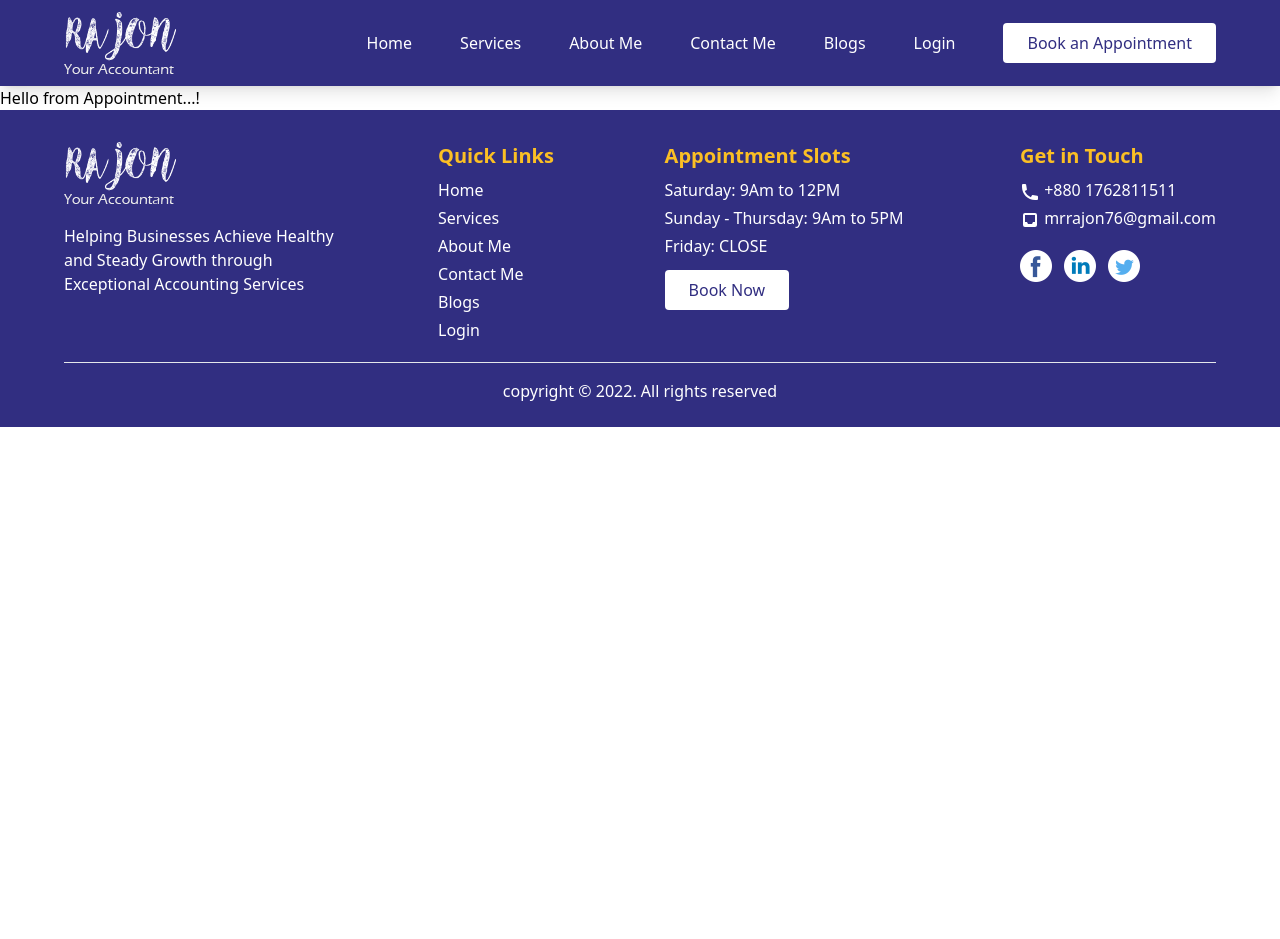
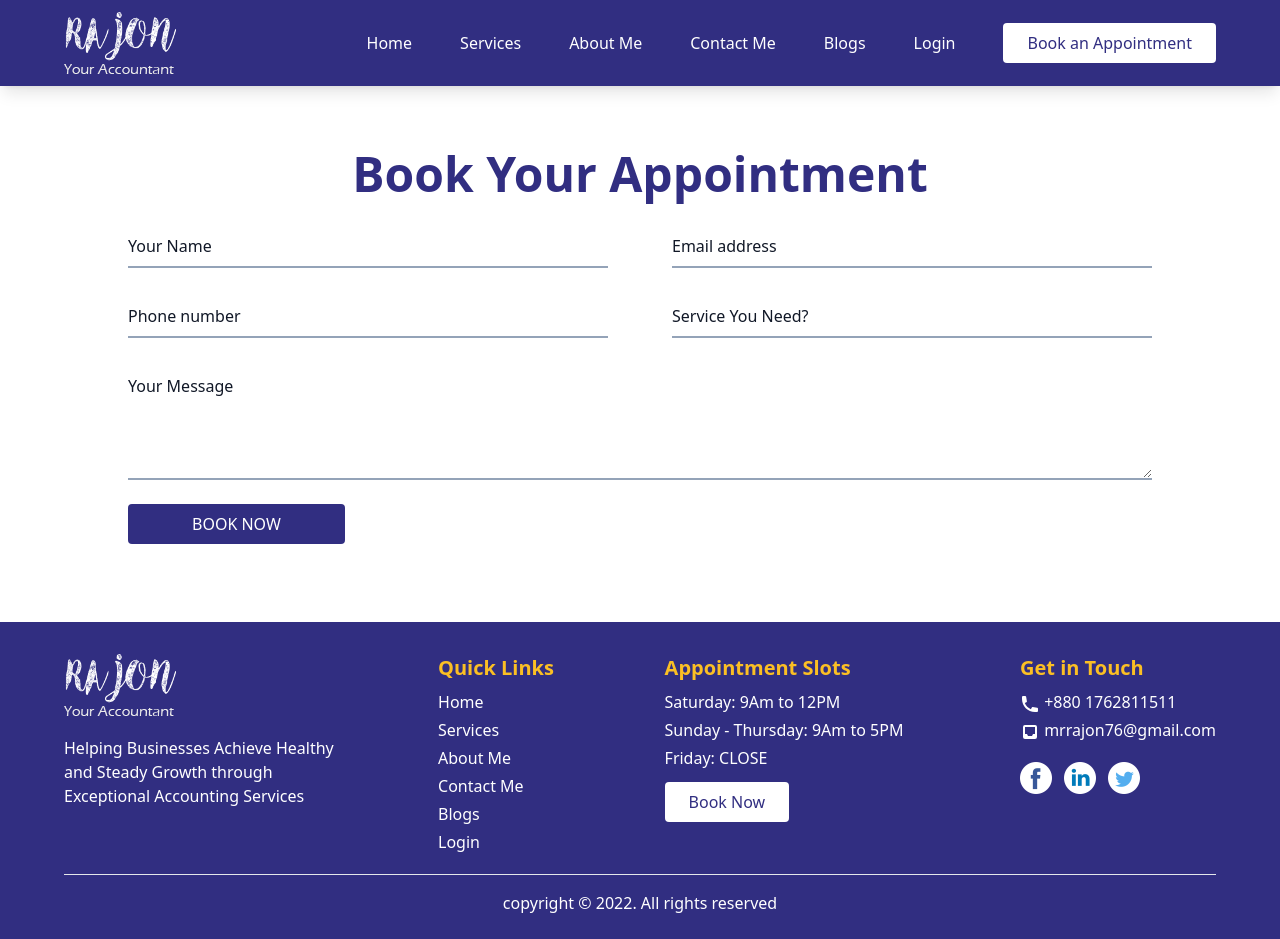
Before and after one commit to mrrajon76/react--independent-service-provider, a React (Create React App) app: page /checkout in a window 1280 px wide. Before the commit the page ends 800 px from the top, so only its background shows below. Built offline with nearby package versions, Linux system fonts and the light colour scheme.

Commit message:
Login & Register functionality added

```diff
--- a/src/App.js
+++ b/src/App.js
@@ -1,8 +1,8 @@
 import { Route, Routes } from 'react-router-dom';
 import './App.css';
 import About from './Pages/About/About';
-import Appointment from './Pages/Appointment/Appointment';
 import Blogs from './Pages/Blogs/Blogs';
+import Checkout from './Pages/Checkout/Checkout';
 import Contact from './Pages/Contact/Contact';
 import Home from './Pages/Home/Home';
 import Login from './Pages/LoginRegister/Login/Login';
@@ -25,7 +25,7 @@ function App() {
         <Route path='/blogs' element={<Blogs></Blogs>}></Route>
         <Route path='/login' element={<Login></Login>}></Route>
         <Route path='/register' element={<Register></Register>}></Route>
-        <Route path='/checkout' element={<Appointment></Appointment>}></Route>
+        <Route path='/checkout' element={<Checkout></Checkout>}></Route>
         <Route path='*' element={<NotFound></NotFound>}></Route>
       </Routes>
       <Footer></Footer>
--- a/src/Pages/Checkout/Checkout.js
+++ b/src/Pages/Checkout/Checkout.js
@@ -2,8 +2,38 @@ import React from 'react';
 
 const Checkout = () => {
     return (
-        <div>
-            Hello from checkout...!
+        <div className='min-h-[67vh] py-16 px-5 md:px-14 lg:px-32'>
+            <div className=''>
+                <h3 className='text-4xl lg:text-5xl text-indigo-900 font-extrabold text-center mb-6'>Book Your Appointment</h3>
+
+                <form>
+                    <div className="grid grid-cols-1 md:grid-cols-2 md:gap-16">
+                        <div className="relative z-0 mb-6 w-full group">
+                            <input type="text" name="floating_name" className="block py-2.5 px-0 w-full bg-transparent border-0 border-b-2 border-slate-400 appearance-none focus:outline-none focus:ring-0 focus:border-indigo-900 peer" placeholder=" " required />
+                            <label for="floating_name" className="absolute  text-gray-900 dark:text-gray-600 duration-300 transform -translate-y-6 scale-75 top-3 -z-10 origin-[0] peer-focus:left-0 peer-focus:text-indigo-900 peer-focus:dark:text-indigo-900ss peer-placeholder-shown:scale-100 peer-placeholder-shown:translate-y-0 peer-focus:scale-75 peer-focus:-translate-y-6">Your Name</label>
+                        </div>
+                        <div className="relative z-0 mb-6 w-full group">
+                            <input type="email" name="floating_email" className="block py-2.5 px-0 w-full bg-transparent border-0 border-b-2 border-slate-400 appearance-none focus:outline-none focus:ring-0 focus:border-indigo-900 peer" placeholder=" " required />
+                            <label for="floating_email" className="absolute  text-gray-900 dark:text-gray-600 duration-300 transform -translate-y-6 scale-75 top-3 -z-10 origin-[0] peer-focus:left-0 peer-focus:text-indigo-900 peer-focus:dark:text-indigo-900ss peer-placeholder-shown:scale-100 peer-placeholder-shown:translate-y-0 peer-focus:scale-75 peer-focus:-translate-y-6">Email address</label>
+                        </div>
+                    </div>
+                    <div className="grid grid-cols-1 md:grid-cols-2 md:gap-16">
+                        <div className="relative z-0 mb-6 w-full group">
+                            <input type="text" name="floating_phone" className="block py-2.5 px-0 w-full bg-transparent border-0 border-b-2 border-slate-400 appearance-none focus:outline-none focus:ring-0 focus:border-indigo-900 peer" placeholder=" " required />
+                            <label for="floating_phone" className="absolute  text-gray-900 dark:text-gray-600 duration-300 transform -translate-y-6 scale-75 top-3 -z-10 origin-[0] peer-focus:left-0 peer-focus:text-indigo-900 peer-focus:dark:text-indigo-900ss peer-placeholder-shown:scale-100 peer-placeholder-shown:translate-y-0 peer-focus:scale-75 peer-focus:-translate-y-6">Phone number</label>
+                        </div>
+                        <div className="relative z-0 mb-6 w-full group">
+                            <input type="text" name="floating_service" className="block py-2.5 px-0 w-full bg-transparent border-0 border-b-2 border-slate-400 appearance-none focus:outline-none focus:ring-0 focus:border-indigo-900 peer" placeholder=" " required />
+                            <label for="floating_service" className="absolute  text-gray-900 dark:text-gray-600 duration-300 transform -translate-y-6 scale-75 top-3 -z-10 origin-[0] peer-focus:left-0 peer-focus:text-indigo-900 peer-focus:dark:text-indigo-900ss peer-placeholder-shown:scale-100 peer-placeholder-shown:translate-y-0 peer-focus:scale-75 peer-focus:-translate-y-6">Service You Need?</label>
+                        </div>
+                    </div>
+                    <div className="relative z-0 mb-6 w-full group">
+                        <textarea rows={4} name="floating_message" className="block py-2.5 px-0 w-full bg-transparent border-0 border-b-2 border-slate-400 appearance-none focus:outline-none focus:ring-0 focus:border-indigo-900 peer" placeholder=" " required />
+                        <label for="floating_message" className="absolute  text-gray-900 dark:text-gray-600 duration-300 transform -translate-y-6 scale-75 top-3 -z-10 origin-[0] peer-focus:left-0 peer-focus:text-indigo-900 peer-focus:dark:text-indigo-900ss peer-placeholder-shown:scale-100 peer-placeholder-shown:translate-y-0 peer-focus:scale-75 peer-focus:-translate-y-6">Your Message</label>
+                    </div>
+                    <button type="submit" className="text-white bg-indigo-900 hover:bg-amber-500 focus:outline-none uppercase rounded px-16 py-2 text-center">Book Now</button>
+                </form>
+            </div>
         </div>
     );
 };
--- a/src/Pages/LoginRegister/Login/Login.js
+++ b/src/Pages/LoginRegister/Login/Login.js
@@ -1,20 +1,62 @@
 import React from 'react';
 import googleIcon from '../../../images/google.png';
 import githubIcon from '../../../images/github.png';
-import { Link } from 'react-router-dom';
+import { Link, useNavigate } from 'react-router-dom';
+import { useSignInWithEmailAndPassword, useSignInWithGithub, useSignInWithGoogle } from 'react-firebase-hooks/auth';
+import auth from '../../../firebase.init';
 
 const Login = () => {
+    const [
+        signInWithEmailAndPassword,
+        user,
+        loading,
+        error,
+    ] = useSignInWithEmailAndPassword(auth);
+
+    const [signInWithGoogle, user2, loading2, error2] = useSignInWithGoogle(auth);
+    const [signInWithGithub, user1, loading1, error1] = useSignInWithGithub(auth);
+
+    const navigate = useNavigate();
+
+    let loadingMessage;
+    let errorMessage;
+
+    if (loading || loading1 || loading2) {
+        loadingMessage = <p className='text-center text-indigo-900'>Loading......</p>;
+    }
+
+    if (user || user1 || user2) {
+        navigate('/');
+    }
+
+    if (error || error1 || error2) {
+        errorMessage = <p className='text-red-500 text-center'>Error: {error?.message} {error1?.message} {error2?.message}</p>
+    }
+    const handleLogin = event => {
+        event.preventDefault();
+        const email = event.target.email.value;
+        const password = event.target.pass.value;
+
+        signInWithEmailAndPassword(email, password);
+        // console.log(email, password);
+    }
     return (
         <div className='lg:min-h-[67vh] lg:w-1/3 mx-5 md:mx-20 lg:mx-auto my-14 py-14 px-5 md:px-10 lg:py-7 lg:px-7 shadow-lg shadow-slate-400'>
             <h3 className='text-4xl text-indigo-900 font-extrabold text-center mb-6'>Welcome Back!</h3>
-            <form>
+            {
+                errorMessage
+            }
+            {
+                loadingMessage
+            }
+            <form onSubmit={handleLogin}>
                 <div className="relative z-0 mb-7 w-full group">
-                    <input type="email" name="floating_email" className="block py-2.5 px-0 w-full bg-transparent border-0 border-b-2 border-slate-400 appearance-none focus:outline-none focus:ring-0 focus:border-indigo-900 peer" placeholder=" " required />
-                    <label for="floating_email" className="absolute  text-gray-900 dark:text-gray-600 duration-300 transform -translate-y-6 scale-75 top-3 -z-10 origin-[0] peer-focus:left-0 peer-focus:text-indigo-900 peer-focus:dark:text-indigo-900ss peer-placeholder-shown:scale-100 peer-placeholder-shown:translate-y-0 peer-focus:scale-75 peer-focus:-translate-y-6">Email address</label>
+                    <input type="email" name="email" className="block py-2.5 px-0 w-full bg-transparent border-0 border-b-2 border-slate-400 appearance-none focus:outline-none focus:ring-0 focus:border-indigo-900 peer" placeholder=" " required />
+                    <label for="email" className="absolute  text-gray-900 dark:text-gray-600 duration-300 transform -translate-y-6 scale-75 top-3 -z-10 origin-[0] peer-focus:left-0 peer-focus:text-indigo-900 peer-focus:dark:text-indigo-900ss peer-placeholder-shown:scale-100 peer-placeholder-shown:translate-y-0 peer-focus:scale-75 peer-focus:-translate-y-6">Email address</label>
                 </div>
                 <div className="relative z-0 mb-10 w-full group">
-                    <input type="password" name="floating_pass" className="block py-2.5 px-0 w-full bg-transparent border-0 border-b-2 border-slate-400 appearance-none focus:outline-none focus:ring-0 focus:border-indigo-900 peer" placeholder=" " required />
-                    <label for="floating_pass" className="absolute  text-gray-900 dark:text-gray-600 duration-300 transform -translate-y-6 scale-75 top-3 -z-10 origin-[0] peer-focus:left-0 peer-focus:text-indigo-900 peer-focus:dark:text-indigo-900ss peer-placeholder-shown:scale-100 peer-placeholder-shown:translate-y-0 peer-focus:scale-75 peer-focus:-translate-y-6">Password</label>
+                    <input type="password" name="pass" className="block py-2.5 px-0 w-full bg-transparent border-0 border-b-2 border-slate-400 appearance-none focus:outline-none focus:ring-0 focus:border-indigo-900 peer" placeholder=" " required />
+                    <label for="pass" className="absolute  text-gray-900 dark:text-gray-600 duration-300 transform -translate-y-6 scale-75 top-3 -z-10 origin-[0] peer-focus:left-0 peer-focus:text-indigo-900 peer-focus:dark:text-indigo-900ss peer-placeholder-shown:scale-100 peer-placeholder-shown:translate-y-0 peer-focus:scale-75 peer-focus:-translate-y-6">Password</label>
                 </div>
 
                 <button type="submit" className="text-white bg-indigo-900 hover:bg-amber-500 rounded w-full py-2.5 text-center">Login</button>
@@ -26,11 +68,11 @@ const Login = () => {
                 <div className='border-t-2 border-slate-300 w-full'></div>
             </div>
             <div>
-                <div className='border border-indigo-900 py-2.5 w-full hover:bg-indigo-900 hover:text-white flex justify-center items-center cursor-pointer rounded'>
+                <div onClick={() => signInWithGoogle()} className='border border-indigo-900 py-2.5 w-full hover:bg-indigo-900 hover:text-white flex justify-center items-center cursor-pointer rounded'>
                     <img src={googleIcon} alt="" className='w-5 h-5 mr-4' />
                     Login with Google
                 </div>
-                <div className='mt-4 border border-indigo-900 py-2.5 w-full hover:bg-indigo-900 hover:text-white flex justify-center items-center cursor-pointer rounded'>
+                <div onClick={() => signInWithGithub()} className='mt-4 border border-indigo-900 py-2.5 w-full hover:bg-indigo-900 hover:text-white flex justify-center items-center cursor-pointer rounded'>
                     <img src={githubIcon} alt="" className='w-5 h-5 mr-4' />
                     Login with GitHub
                 </div>
--- a/src/Pages/LoginRegister/Register/Register.js
+++ b/src/Pages/LoginRegister/Register/Register.js
@@ -1,25 +1,60 @@
 import React from 'react';
-import { Link } from 'react-router-dom';
+import { Link, useNavigate } from 'react-router-dom';
 import googleIcon from '../../../images/google.png';
 import githubIcon from '../../../images/github.png';
+import { useCreateUserWithEmailAndPassword, useSignInWithGithub, useSignInWithGoogle } from 'react-firebase-hooks/auth';
+import auth from '../../../firebase.init';
 
 
 const Register = () => {
+    const [signInWithGoogle, user, loading, error] = useSignInWithGoogle(auth);
+    const [signInWithGithub, user1, loading1, error1] = useSignInWithGithub(auth);
+    const [
+        createUserWithEmailAndPassword,
+        user2,
+        loading2,
+        error2,
+    ] = useCreateUserWithEmailAndPassword(auth);
+
+    const navigate = useNavigate();
+    let errorMessage;
+    if (error || error1 || error2) {
+        errorMessage = <p className='text-red-500 text-center'>Error: {error?.message} {error1?.message} {error2?.message}</p>
+    }
+    // if (loading) {
+    //     return <p>Loading...</p>;
+    // }
+    if (user || user1 || user2) {
+        navigate('/');
+    }
+
+    const handleRegister = event => {
+        event.preventDefault();
+        const name = event.target.name.value;
+        const email = event.target.email.value;
+        const password = event.target.pass.value;
+
+        createUserWithEmailAndPassword(email, password);
+        // console.log(name, email, password);
+    }
     return (
         <div className='lg:min-h-[67vh] lg:w-1/3 mx-5 md:mx-20 lg:mx-auto my-14 py-14 px-5 md:px-10 lg:py-7 lg:px-7 shadow-lg shadow-slate-400'>
             <h3 className='text-4xl text-indigo-900 font-extrabold text-center mb-6'>Register</h3>
-            <form>
+            {
+                errorMessage
+            }
+            <form onSubmit={handleRegister}>
                 <div className="relative z-0 mb-7 w-full group">
-                    <input type="text" name="floating_name" className="block py-2.5 px-0 w-full bg-transparent border-0 border-b-2 border-slate-400 appearance-none focus:outline-none focus:ring-0 focus:border-indigo-900 peer" placeholder=" " required />
-                    <label for="floating_name" className="absolute  text-gray-900 dark:text-gray-600 duration-300 transform -translate-y-6 scale-75 top-3 -z-10 origin-[0] peer-focus:left-0 peer-focus:text-indigo-900 peer-focus:dark:text-indigo-900ss peer-placeholder-shown:scale-100 peer-placeholder-shown:translate-y-0 peer-focus:scale-75 peer-focus:-translate-y-6">Your Name</label>
+                    <input type="text" name="name" className="block py-2.5 px-0 w-full bg-transparent border-0 border-b-2 border-slate-400 appearance-none focus:outline-none focus:ring-0 focus:border-indigo-900 peer" placeholder=" " required />
+                    <label for="name" className="absolute  text-gray-900 dark:text-gray-600 duration-300 transform -translate-y-6 scale-75 top-3 -z-10 origin-[0] peer-focus:left-0 peer-focus:text-indigo-900 peer-focus:dark:text-indigo-900ss peer-placeholder-shown:scale-100 peer-placeholder-shown:translate-y-0 peer-focus:scale-75 peer-focus:-translate-y-6">Your Name</label>
                 </div>
                 <div className="relative z-0 mb-7 w-full group">
-                    <input type="email" name="floating_email" className="block py-2.5 px-0 w-full bg-transparent border-0 border-b-2 border-slate-400 appearance-none focus:outline-none focus:ring-0 focus:border-indigo-900 peer" placeholder=" " required />
-                    <label for="floating_email" className="absolute  text-gray-900 dark:text-gray-600 duration-300 transform -translate-y-6 scale-75 top-3 -z-10 origin-[0] peer-focus:left-0 peer-focus:text-indigo-900 peer-focus:dark:text-indigo-900ss peer-placeholder-shown:scale-100 peer-placeholder-shown:translate-y-0 peer-focus:scale-75 peer-focus:-translate-y-6">Email address</label>
+                    <input type="email" name="email" className="block py-2.5 px-0 w-full bg-transparent border-0 border-b-2 border-slate-400 appearance-none focus:outline-none focus:ring-0 focus:border-indigo-900 peer" placeholder=" " required />
+                    <label for="email" className="absolute  text-gray-900 dark:text-gray-600 duration-300 transform -translate-y-6 scale-75 top-3 -z-10 origin-[0] peer-focus:left-0 peer-focus:text-indigo-900 peer-focus:dark:text-indigo-900ss peer-placeholder-shown:scale-100 peer-placeholder-shown:translate-y-0 peer-focus:scale-75 peer-focus:-translate-y-6">Email address</label>
                 </div>
                 <div className="relative z-0 mb-10 w-full group">
-                    <input type="password" name="floating_pass" className="block py-2.5 px-0 w-full bg-transparent border-0 border-b-2 border-slate-400 appearance-none focus:outline-none focus:ring-0 focus:border-indigo-900 peer" placeholder=" " required />
-                    <label for="floating_pass" className="absolute  text-gray-900 dark:text-gray-600 duration-300 transform -translate-y-6 scale-75 top-3 -z-10 origin-[0] peer-focus:left-0 peer-focus:text-indigo-900 peer-focus:dark:text-indigo-900ss peer-placeholder-shown:scale-100 peer-placeholder-shown:translate-y-0 peer-focus:scale-75 peer-focus:-translate-y-6">Password</label>
+                    <input type="password" name="pass" className="block py-2.5 px-0 w-full bg-transparent border-0 border-b-2 border-slate-400 appearance-none focus:outline-none focus:ring-0 focus:border-indigo-900 peer" placeholder=" " required />
+                    <label for="pass" className="absolute  text-gray-900 dark:text-gray-600 duration-300 transform -translate-y-6 scale-75 top-3 -z-10 origin-[0] peer-focus:left-0 peer-focus:text-indigo-900 peer-focus:dark:text-indigo-900ss peer-placeholder-shown:scale-100 peer-placeholder-shown:translate-y-0 peer-focus:scale-75 peer-focus:-translate-y-6">Password</label>
                 </div>
 
                 <button type="submit" className="text-white bg-indigo-900 hover:bg-amber-500 rounded w-full py-2.5 text-center">Register</button>
@@ -31,11 +66,11 @@ const Register = () => {
                 <div className='border-t-2 border-slate-300 w-full'></div>
             </div>
             <div>
-                <div className='border border-indigo-900 py-2.5 w-full hover:bg-indigo-900 hover:text-white flex justify-center items-center cursor-pointer rounded'>
+                <div onClick={() => signInWithGoogle()} className='border border-indigo-900 py-2.5 w-full hover:bg-indigo-900 hover:text-white flex justify-center items-center cursor-pointer rounded'>
                     <img src={googleIcon} alt="" className='w-5 h-5 mr-4' />
                     Register with Google
                 </div>
-                <div className='mt-4 border border-indigo-900 py-2.5 w-full hover:bg-indigo-900 hover:text-white flex justify-center items-center cursor-pointer rounded'>
+                <div onClick={() => signInWithGithub()} className='mt-4 border border-indigo-900 py-2.5 w-full hover:bg-indigo-900 hover:text-white flex justify-center items-center cursor-pointer rounded'>
                     <img src={githubIcon} alt="" className='w-5 h-5 mr-4' />
                     Register with GitHub
                 </div>
--- a/src/Pages/Shared/Header/Header.js
+++ b/src/Pages/Shared/Header/Header.js
@@ -7,7 +7,7 @@ const Header = () => {
     const [open, setOpen] = useState(false);
 
     return (
-        <div className='lg:sticky lg:top-0 bg-indigo-900 py-3 lg:px-16 md:px-10 px-5 lg:flex justify-between items-center shadow-lg'>
+        <div className='z-50 lg:sticky lg:top-0 bg-indigo-900 py-3 lg:px-16 md:px-10 px-5 lg:flex justify-between items-center shadow-lg'>
             <div>
                 <Link to='/'><img src={logo} alt="" className='w-28' /></Link>
             </div>
```
